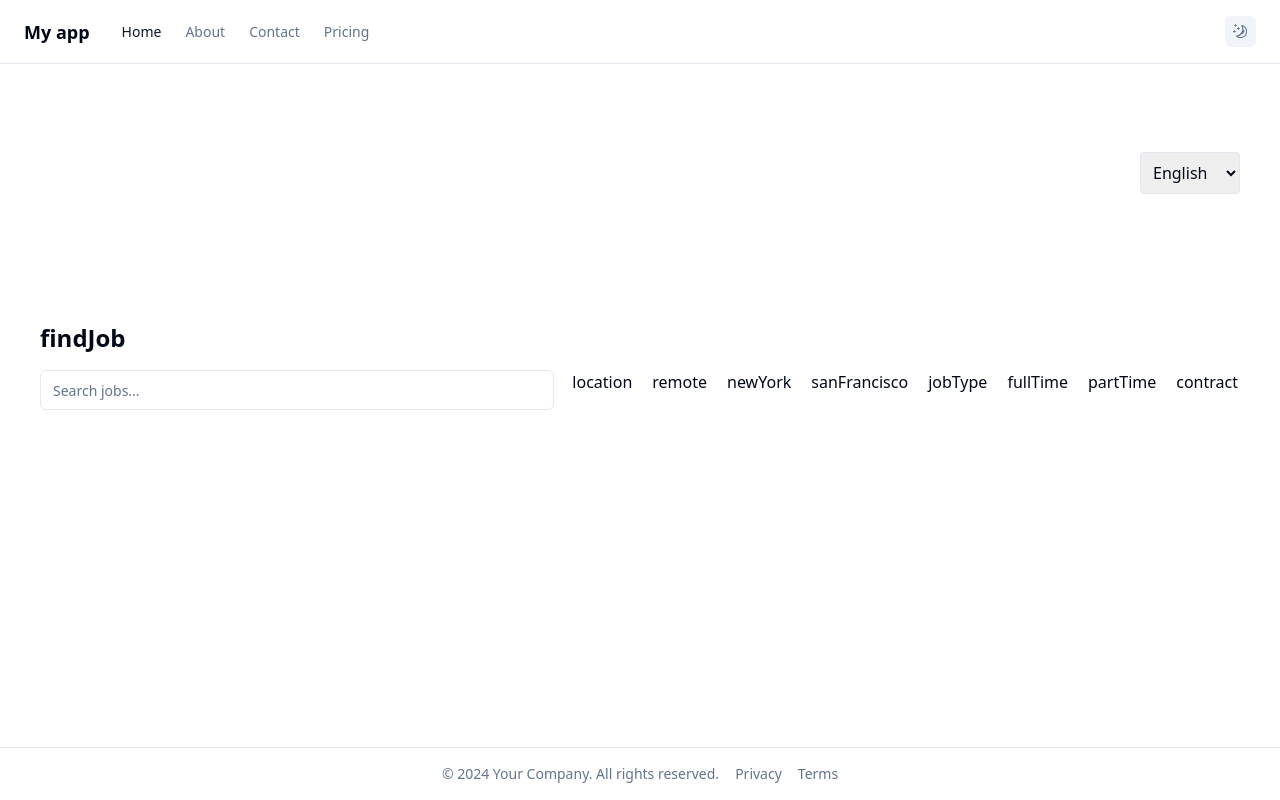
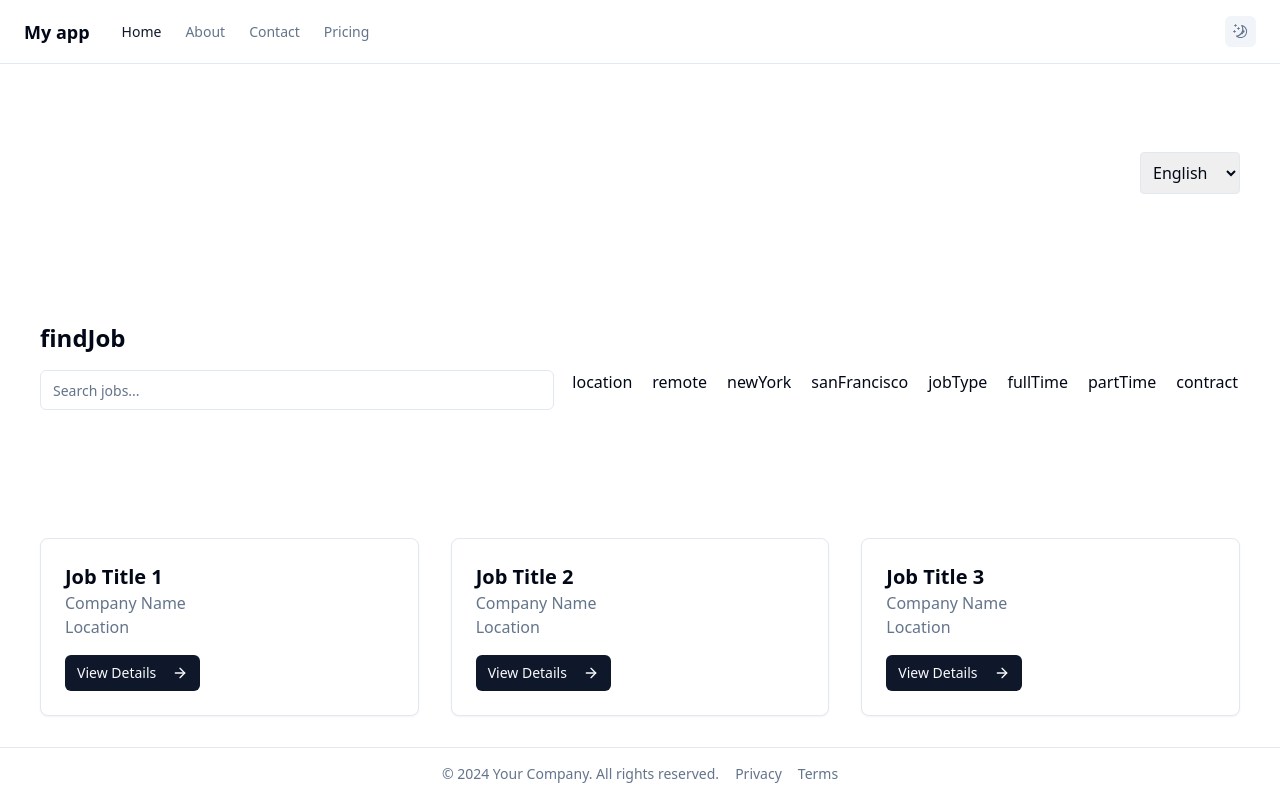
Before and after one commit to altanlabs/9bad84-my-first-app, a React (Vite) app: page / in a window 1280 px wide. Built offline with nearby package versions, Linux system fonts and the light colour scheme; what @radix-ui/themes would draw is missing.

Commit message:
Fix framer-motion type errors by correctly typing Variants and removing unsupported props.

```diff
--- a/src/pages/index.tsx
+++ b/src/pages/index.tsx
@@ -1,4 +1,4 @@
-import { motion } from "framer-motion";
+import { motion, Variants } from "framer-motion";
 import { ArrowRight } from "lucide-react";
 import { useNavigate } from "react-router-dom";
 import { useTranslation } from 'react-i18next';
@@ -8,13 +8,13 @@ import { Card, CardContent } from "@/components/ui/card";
 import { Input } from "@/components/ui/input";
 import { Select } from "@/components/ui/select";
 
-const fadeInUp = {
+const fadeInUp: Variants = {
   initial: { opacity: 0, y: 20 },
   animate: { opacity: 1, y: 0 },
   transition: { duration: 0.5 }
 };
 
-const staggerContainer = {
+const staggerContainer: Variants = {
   animate: {
     transition: {
       staggerChildren: 0.1
@@ -69,8 +69,7 @@ export default function IndexPage() {
       <motion.section
         variants={staggerContainer}
         initial="initial"
-        whileInView="animate"
-        viewport={{ once: true }}
+        animate="animate"
         className="grid gap-8 md:grid-cols-2 lg:grid-cols-3"
       >
         {[1, 2, 3, 4, 5, 6].map((job) => (
@@ -92,8 +91,7 @@ export default function IndexPage() {
       {/* Company Profiles Section */}
       <motion.section
         initial="initial"
-        whileInView="animate"
-        viewport={{ once: true }}
+        animate="animate"
         className="space-y-8"
       >
         <motion.div variants={fadeInUp} className="text-center">
```
